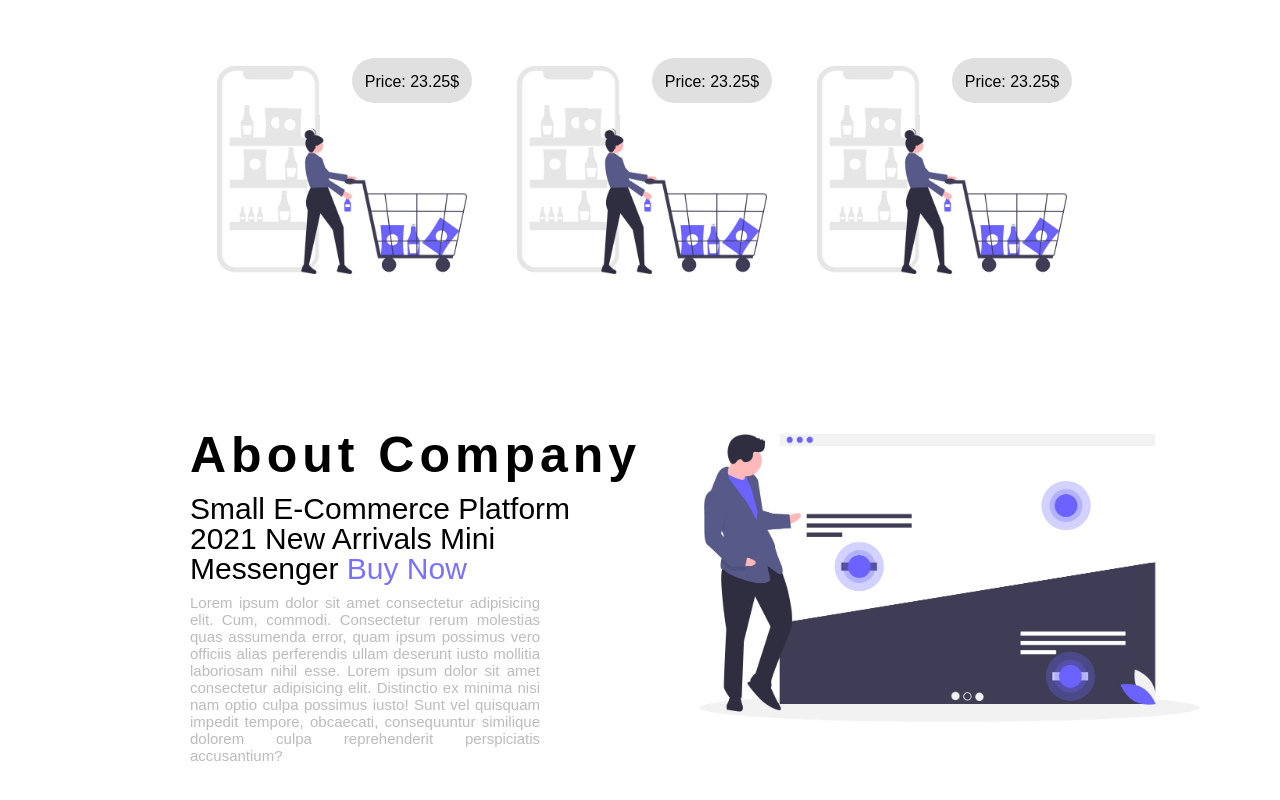
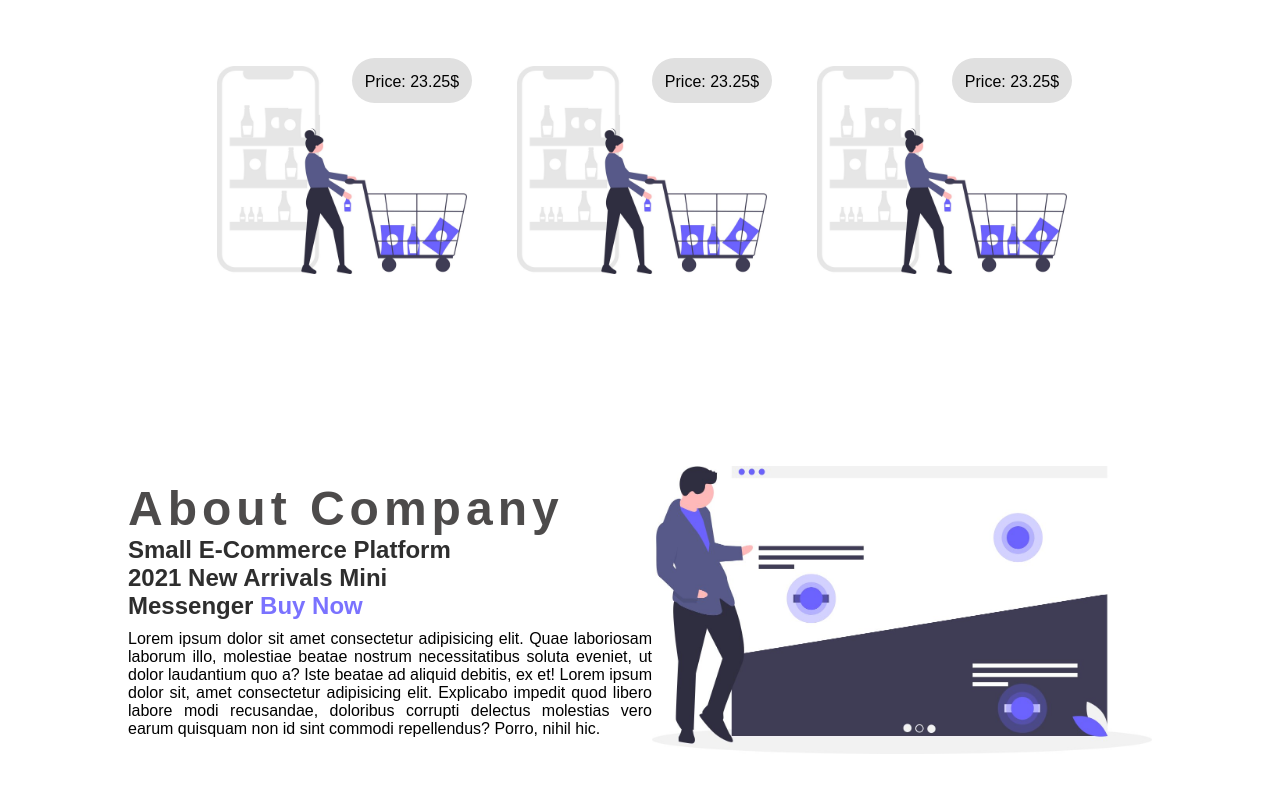
Before and after one commit to durjoydas1/Simple-E-commerce-site, a plain HTML site: page index.html in a window 1280 px wide. Shown: the part 948-1748 px from the top of the page. Drawn offline with Linux system fonts and the light colour scheme.

Commit message:
section3 created

```diff
--- a/css/style.css
+++ b/css/style.css
@@ -1,5 +1,6 @@
 @import url('https://fonts.googleapis.com/css2?family=Poppins:wght@200&display=swap');
 @import url('https://fonts.googleapis.com/css2?family=Roboto:wght@400&display=swap');
+@import url('https://fonts.googleapis.com/css2?family=Roboto:ital,wght@1,100&display=swap');
 *{
     margin: 0;
     padding: 0;
@@ -189,33 +190,29 @@ span {
     padding-top: 15px;
     border-radius: 30px;
 }
+.section3{
+    display: flex;
+    align-items: center;
+    /* background-color: red; */
+    width: 80%;
+    margin: 150px auto;
+    font-family: 'Roboto', sans-serif;
+}
 .section3 img{
     width: 500px;
-    position: relative;
-    left: 700px;
-    top: -200px;
 }
-.section3 h1{
-    position: relative;
-    top: 110px;
-    left: 190px;
-    font-size: 50px;
-    font-weight: bolder;
+.writing .heading{
+font-weight: bolder;
+font-size: 3rem;
+letter-spacing: 5px;
+color: rgb(77, 75, 75);
 }
-.section3 p{
-    position: relative;
-    top: 120px;
-    left: 190px;
-    line-height: 30px;
-    font-size: 30px;
+.writing .smallheading{
+    font-weight: bold;
+    font-size: 1.5rem;
+    color: rgb(46, 46, 46);
 }
-#section3para{
-    width: 350px;
-    color: #bdbbbb;
+.writing .text{
+    margin-top: 10px;
     text-align: justify;
-    position: relative;
-    top: 130px;
-    font-size: 15px;
-    line-height: normal;
-
 }
--- a/index.html
+++ b/index.html
@@ -62,12 +62,14 @@
                 </div>
             </div>
             <div class="section3">
-                <h1>About Company</h1>
-                <p>Small E-Commerce Platform</p>
-                <p>2021 New Arrivals Mini</p>
-                <p>Messenger <span>Buy Now</span></p>
-                <p id="section3para">Lorem ipsum dolor sit amet consectetur adipisicing elit. Cum, commodi. Consectetur rerum molestias quas assumenda error, quam ipsum possimus vero officiis alias perferendis ullam deserunt iusto mollitia laboriosam nihil esse. Lorem ipsum dolor sit amet consectetur adipisicing elit. Distinctio ex minima nisi nam optio culpa possimus iusto! Sunt vel quisquam impedit tempore, obcaecati, consequuntur similique dolorem culpa reprehenderit perspiciatis accusantium? </p>
-                <img src="/image/undraw_heatmap_uyye.jpg" alt="map">
+                <div class="writing">
+                    <p class="heading">About Company</p>
+                    <p class="smallheading">Small E-Commerce Platform</p>
+                    <p class="smallheading">2021 New Arrivals Mini</p>
+                    <p class="smallheading">Messenger <span>Buy Now</span></p>
+                    <p  class="text">Lorem ipsum dolor sit amet consectetur adipisicing elit. Quae laboriosam laborum illo, molestiae beatae nostrum necessitatibus soluta eveniet, ut dolor laudantium quo a? Iste beatae ad aliquid debitis, ex et! Lorem ipsum dolor sit, amet consectetur adipisicing elit. Explicabo impedit quod libero labore modi recusandae, doloribus corrupti delectus molestias vero earum quisquam non id sint commodi repellendus? Porro, nihil hic.</p>
+                </div>
+                <img src="/image/undraw_heatmap_uyye.jpg" alt="image">
             </div>
 
 
```
